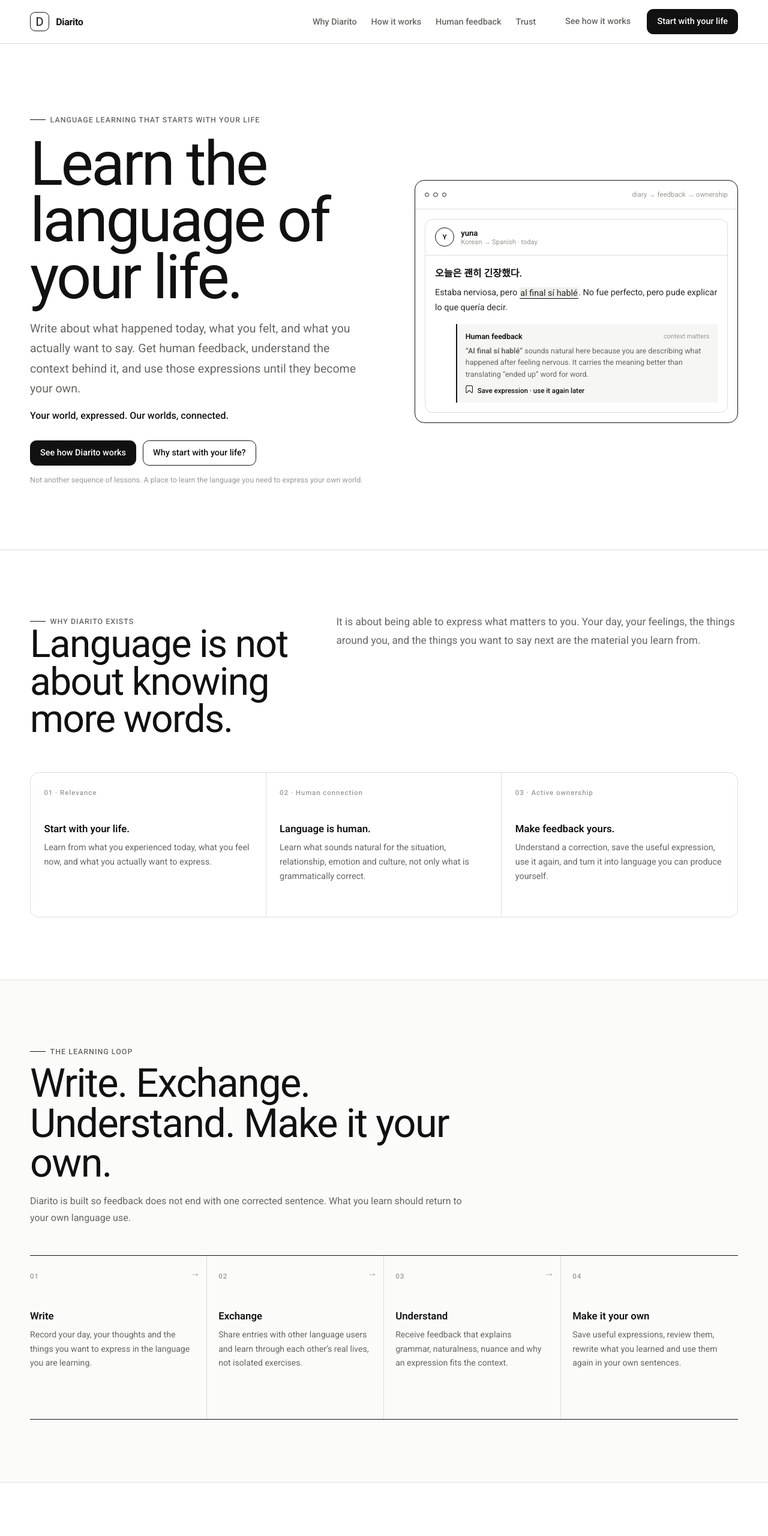
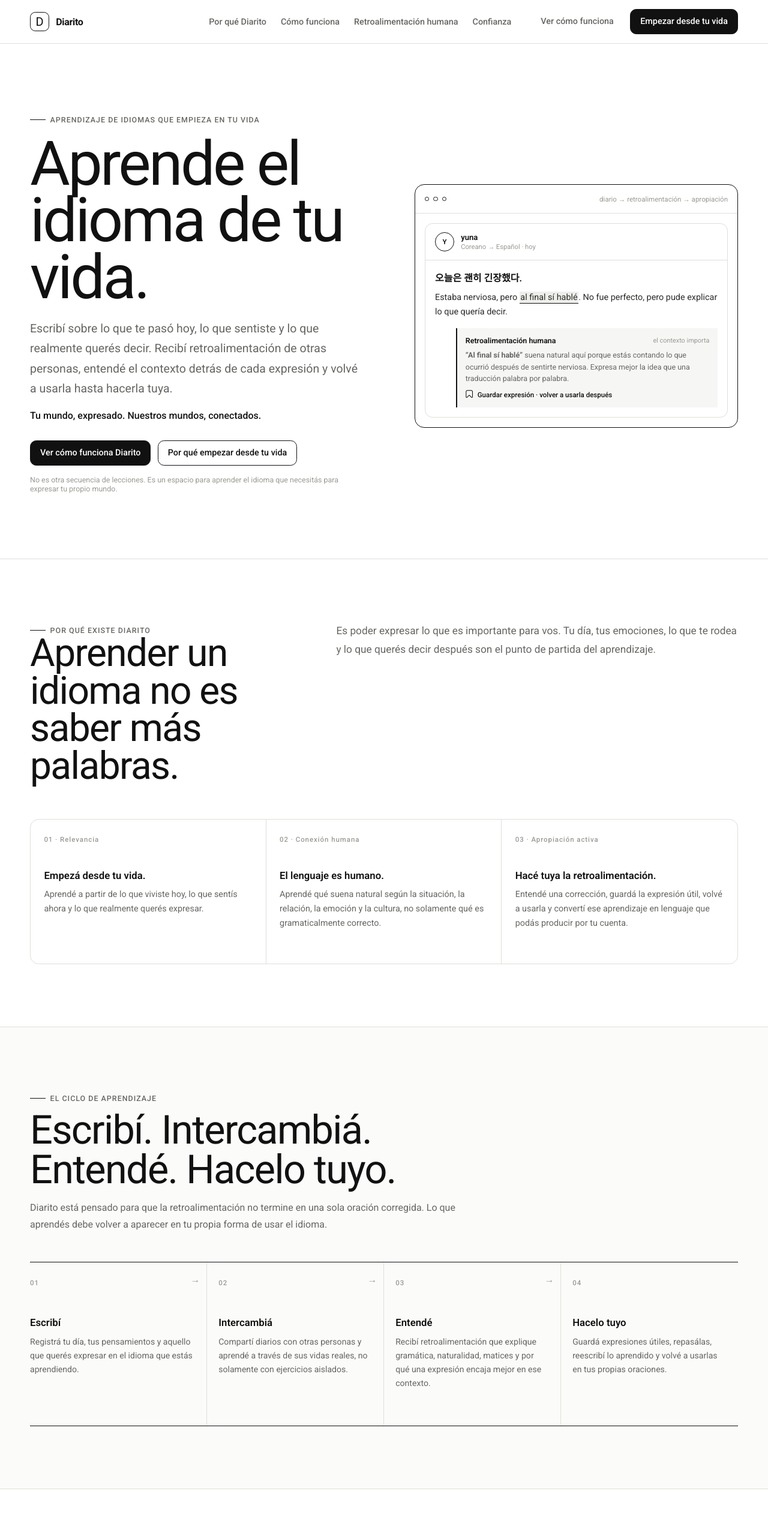
Before and after one commit to nickramen/diarito-ui, a plain HTML site: page index.html in a window 1280 px wide. Shown: the top 2560 px of the page at 60% size. Drawn offline with nearby package versions, Linux system fonts and the light colour scheme; a web font is replaced by a local one.

Commit message:
site: translate Diarito landing page to Spanish

```diff
--- a/index.html
+++ b/index.html
@@ -1,45 +1,45 @@
 <!doctype html>
-<html lang="en">
+<html lang="es">
 <head>
   <meta charset="utf-8">
   <meta name="viewport" content="width=device-width, initial-scale=1">
-  <title>Diarito — Learn the language of your life.</title>
-  <meta name="description" content="Diarito helps you learn the language of your life through personal writing, human feedback and expressions you can make your own.">
+  <title>Diarito — Aprende el idioma de tu vida.</title>
+  <meta name="description" content="Diarito te ayuda a aprender el idioma de tu vida a través de escritura personal, retroalimentación humana y expresiones que podés hacer tuyas.">
   <link rel="preconnect" href="https://fonts.googleapis.com">
   <link rel="preconnect" href="https://fonts.gstatic.com" crossorigin>
   <link href="https://fonts.googleapis.com/css2?family=Englebert&family=Noto+Sans+KR:wght@400;500;600;700&family=Roboto:wght@400;500;600;700&display=swap" rel="stylesheet">
   <link rel="stylesheet" href="https://cdn-uicons.flaticon.com/3.0.0/uicons-regular-rounded/css/uicons-regular-rounded.css">
-  <link rel="stylesheet" href="assets/css/landing.css?v=2.13.0">
+  <link rel="stylesheet" href="assets/css/landing.css?v=2.13.1">
 </head>
 <body class="landing-page">
   <div class="landing-shell">
     <header class="landing-header">
       <div class="landing-header__inner landing-container">
-        <a class="landing-brand" href="#top" aria-label="Diarito home">
+        <a class="landing-brand" href="#top" aria-label="Inicio de Diarito">
           <span class="landing-brand__mark">D</span>
           <span>Diarito</span>
         </a>
 
-        <nav class="landing-nav" aria-label="Primary navigation">
-          <a href="#why">Why Diarito</a>
-          <a href="#how-it-works">How it works</a>
-          <a href="#feedback">Human feedback</a>
-          <a href="#trust">Trust</a>
+        <nav class="landing-nav" aria-label="Navegación principal">
+          <a href="#why">Por qué Diarito</a>
+          <a href="#how-it-works">Cómo funciona</a>
+          <a href="#feedback">Retroalimentación humana</a>
+          <a href="#trust">Confianza</a>
         </nav>
 
         <div class="landing-header__actions">
-          <a class="landing-button landing-button--ghost" href="#how-it-works">See how it works</a>
-          <a class="landing-button" href="#start">Start with your life</a>
+          <a class="landing-button landing-button--ghost" href="#how-it-works">Ver cómo funciona</a>
+          <a class="landing-button" href="#start">Empezar desde tu vida</a>
         </div>
 
         <details class="landing-mobile-nav">
-          <summary aria-label="Open navigation"><i class="fi fi-rr-menu-burger"></i></summary>
-          <nav class="landing-mobile-nav__panel" aria-label="Mobile navigation">
-            <a href="#why">Why Diarito</a>
-            <a href="#how-it-works">How it works</a>
-            <a href="#feedback">Human feedback</a>
-            <a href="#trust">Trust</a>
-            <a href="#start">Start with your life</a>
+          <summary aria-label="Abrir navegación"><i class="fi fi-rr-menu-burger"></i></summary>
+          <nav class="landing-mobile-nav__panel" aria-label="Navegación móvil">
+            <a href="#why">Por qué Diarito</a>
+            <a href="#how-it-works">Cómo funciona</a>
+            <a href="#feedback">Retroalimentación humana</a>
+            <a href="#trust">Confianza</a>
+            <a href="#start">Empezar desde tu vida</a>
           </nav>
         </details>
       </div>
@@ -49,23 +49,23 @@
       <section class="landing-hero">
         <div class="landing-container landing-hero__grid">
           <div class="landing-hero__copy">
-            <span class="landing-kicker">Language learning that starts with your life</span>
-            <h1>Learn the language of your life.</h1>
-            <p class="landing-hero__lead">Write about what happened today, what you felt, and what you actually want to say. Get human feedback, understand the context behind it, and use those expressions until they become your own.</p>
-            <p class="landing-hero__tagline">Your world, expressed. Our worlds, connected.</p>
+            <span class="landing-kicker">Aprendizaje de idiomas que empieza en tu vida</span>
+            <h1>Aprende el idioma de tu vida.</h1>
+            <p class="landing-hero__lead">Escribí sobre lo que te pasó hoy, lo que sentiste y lo que realmente querés decir. Recibí retroalimentación de otras personas, entendé el contexto detrás de cada expresión y volvé a usarla hasta hacerla tuya.</p>
+            <p class="landing-hero__tagline">Tu mundo, expresado. Nuestros mundos, conectados.</p>
             <div class="landing-hero__actions">
-              <a class="landing-button" href="#how-it-works">See how Diarito works</a>
-              <a class="landing-button landing-button--secondary" href="#why">Why start with your life?</a>
+              <a class="landing-button" href="#how-it-works">Ver cómo funciona Diarito</a>
+              <a class="landing-button landing-button--secondary" href="#why">Por qué empezar desde tu vida</a>
             </div>
-            <p class="landing-hero__note">Not another sequence of lessons. A place to learn the language you need to express your own world.</p>
+            <p class="landing-hero__note">No es otra secuencia de lecciones. Es un espacio para aprender el idioma que necesitás para expresar tu propio mundo.</p>
           </div>
 
-          <div class="landing-demo" aria-label="Diarito diary and feedback example">
+          <div class="landing-demo" aria-label="Ejemplo de diario y retroalimentación en Diarito">
             <div class="landing-demo__bar">
               <span class="landing-demo__dot"></span>
               <span class="landing-demo__dot"></span>
               <span class="landing-demo__dot"></span>
-              <span class="landing-demo__label">diary → feedback → ownership</span>
+              <span class="landing-demo__label">diario → retroalimentación → apropiación</span>
             </div>
             <div class="landing-demo__body">
               <article class="landing-entry">
@@ -73,7 +73,7 @@
                   <span class="landing-entry__avatar">Y</span>
                   <div class="landing-entry__identity">
                     <strong>yuna</strong>
-                    <span>Korean → Spanish · today</span>
+                    <span>Coreano → Español · hoy</span>
                   </div>
                 </header>
                 <div class="landing-entry__content">
@@ -81,11 +81,11 @@
                   <p>Estaba nerviosa, pero <span class="landing-highlight">al final sí hablé</span>. No fue perfecto, pero pude explicar lo que quería decir.</p>
                   <div class="landing-feedback">
                     <div class="landing-feedback__top">
-                      <strong>Human feedback</strong>
-                      <span>context matters</span>
+                      <strong>Retroalimentación humana</strong>
+                      <span>el contexto importa</span>
                     </div>
-                    <p><strong>“Al final sí hablé”</strong> sounds natural here because you are describing what happened after feeling nervous. It carries the meaning better than translating “ended up” word for word.</p>
-                    <div class="landing-feedback__save"><i class="fi fi-rr-bookmark"></i> Save expression · use it again later</div>
+                    <p><strong>“Al final sí hablé”</strong> suena natural aquí porque estás contando lo que ocurrió después de sentirte nerviosa. Expresa mejor la idea que una traducción palabra por palabra.</p>
+                    <div class="landing-feedback__save"><i class="fi fi-rr-bookmark"></i> Guardar expresión · volver a usarla después</div>
                   </div>
                 </div>
               </article>
@@ -98,29 +98,29 @@
         <div class="landing-container">
           <div class="landing-statement">
             <div>
-              <span class="landing-kicker">Why Diarito exists</span>
-              <h2>Language is not about knowing more words.</h2>
+              <span class="landing-kicker">Por qué existe Diarito</span>
+              <h2>Aprender un idioma no es saber más palabras.</h2>
             </div>
             <div class="landing-statement__copy">
-              <p>It is about being able to express what matters to you. Your day, your feelings, the things around you, and the things you want to say next are the material you learn from.</p>
+              <p>Es poder expresar lo que es importante para vos. Tu día, tus emociones, lo que te rodea y lo que querés decir después son el punto de partida del aprendizaje.</p>
             </div>
           </div>
 
-          <div class="landing-principles" aria-label="Diarito learning principles">
+          <div class="landing-principles" aria-label="Principios de aprendizaje de Diarito">
             <article class="landing-principle">
-              <span class="landing-principle__number">01 · Relevance</span>
-              <h3>Start with your life.</h3>
-              <p>Learn from what you experienced today, what you feel now, and what you actually want to express.</p>
+              <span class="landing-principle__number">01 · Relevancia</span>
+              <h3>Empezá desde tu vida.</h3>
+              <p>Aprendé a partir de lo que viviste hoy, lo que sentís ahora y lo que realmente querés expresar.</p>
             </article>
             <article class="landing-principle">
-              <span class="landing-principle__number">02 · Human connection</span>
-              <h3>Language is human.</h3>
-              <p>Learn what sounds natural for the situation, relationship, emotion and culture, not only what is grammatically correct.</p>
+              <span class="landing-principle__number">02 · Conexión humana</span>
+              <h3>El lenguaje es humano.</h3>
+              <p>Aprendé qué suena natural según la situación, la relación, la emoción y la cultura, no solamente qué es gramaticalmente correcto.</p>
             </article>
             <article class="landing-principle">
-              <span class="landing-principle__number">03 · Active ownership</span>
-              <h3>Make feedback yours.</h3>
-              <p>Understand a correction, save the useful expression, use it again, and turn it into language you can produce yourself.</p>
+              <span class="landing-principle__number">03 · Apropiación activa</span>
+              <h3>Hacé tuya la retroalimentación.</h3>
+              <p>Entendé una corrección, guardá la expresión útil, volvé a usarla y convertí ese aprendizaje en lenguaje que podás producir por tu cuenta.</p>
             </article>
           </div>
         </div>
@@ -129,34 +129,34 @@
       <section class="landing-section landing-section--soft" id="how-it-works">
         <div class="landing-container">
           <div class="landing-section-head">
-            <span class="landing-kicker">The learning loop</span>
-            <h2>Write. Exchange. Understand. Make it your own.</h2>
-            <p>Diarito is built so feedback does not end with one corrected sentence. What you learn should return to your own language use.</p>
+            <span class="landing-kicker">El ciclo de aprendizaje</span>
+            <h2>Escribí. Intercambiá. Entendé. Hacelo tuyo.</h2>
+            <p>Diarito está pensado para que la retroalimentación no termine en una sola oración corregida. Lo que aprendés debe volver a aparecer en tu propia forma de usar el idioma.</p>
           </div>
 
           <div class="landing-loop">
             <article class="landing-loop__step">
               <span class="landing-loop__index">01</span>
               <span class="landing-loop__arrow">→</span>
-              <h3>Write</h3>
-              <p>Record your day, your thoughts and the things you want to express in the language you are learning.</p>
+              <h3>Escribí</h3>
+              <p>Registrá tu día, tus pensamientos y aquello que querés expresar en el idioma que estás aprendiendo.</p>
             </article>
             <article class="landing-loop__step">
               <span class="landing-loop__index">02</span>
               <span class="landing-loop__arrow">→</span>
-              <h3>Exchange</h3>
-              <p>Share entries with other language users and learn through each other’s real lives, not isolated exercises.</p>
+              <h3>Intercambiá</h3>
+              <p>Compartí diarios con otras personas y aprendé a través de sus vidas reales, no solamente con ejercicios aislados.</p>
             </article>
             <article class="landing-loop__step">
               <span class="landing-loop__index">03</span>
               <span class="landing-loop__arrow">→</span>
-              <h3>Understand</h3>
-              <p>Receive feedback that explains grammar, naturalness, nuance and why an expression fits the context.</p>
+              <h3>Entendé</h3>
+              <p>Recibí retroalimentación que explique gramática, naturalidad, matices y por qué una expresión encaja mejor en ese contexto.</p>
             </article>
             <article class="landing-loop__step">
               <span class="landing-loop__index">04</span>
-              <h3>Make it your own</h3>
-              <p>Save useful expressions, review them, rewrite what you learned and use them again in your own sentences.</p>
+              <h3>Hacelo tuyo</h3>
+              <p>Guardá expresiones útiles, repasálas, reescribí lo aprendido y volvé a usarlas en tus propias oraciones.</p>
             </article>
           </div>
         </div>
@@ -165,16 +165,16 @@
       <section class="landing-section" id="feedback">
         <div class="landing-container landing-human">
           <div class="landing-human__copy">
-            <span class="landing-kicker">Human feedback at the center</span>
-            <h2>Not just correct. Natural for the situation.</h2>
-            <p>Language changes with emotion, relationships, context and culture. Diarito makes human feedback part of the core experience so you can understand why one expression works better than another.</p>
-            <div class="landing-human__note">People are not correction tools. The exchange should be meaningful for both sides: understanding another person’s world while sharing your own language and culture.</div>
+            <span class="landing-kicker">Retroalimentación humana en el centro</span>
+            <h2>No solo correcto. Natural para la situación.</h2>
+            <p>El lenguaje cambia con las emociones, las relaciones, el contexto y la cultura. Diarito hace de la retroalimentación humana una parte central de la experiencia para que puedas entender por qué una expresión funciona mejor que otra.</p>
+            <div class="landing-human__note">Las personas no son herramientas de corrección. El intercambio debe ser significativo para ambos lados: entender el mundo de otra persona mientras compartís tu propio idioma y cultura.</div>
           </div>
 
           <div class="landing-correction">
             <div class="landing-correction__header">
-              <strong>Correction on selected text</strong>
-              <span>@mari · Spanish</span>
+              <strong>Corrección sobre un fragmento seleccionado</strong>
+              <span>@mari · Español</span>
             </div>
             <div class="landing-correction__body">
               <div class="landing-correction__row">
@@ -182,10 +182,10 @@
                 <p>Al final yo fui de todos modos.</p>
               </div>
               <div class="landing-correction__row">
-                <span>Suggestion</span>
+                <span>Sugerencia</span>
                 <p>Al final sí fui.</p>
               </div>
-              <div class="landing-correction__explain">Both can be understood, but <strong>“al final sí fui”</strong> is a more natural way to express that you went despite earlier uncertainty or hesitation.</div>
+              <div class="landing-correction__explain">Ambas expresiones se entienden, pero <strong>“al final sí fui”</strong> es una forma más natural de expresar que fuiste a pesar de la duda o la indecisión anterior.</div>
             </div>
           </div>
         </div>
@@ -194,21 +194,21 @@
       <section class="landing-section landing-section--soft" id="trust">
         <div class="landing-container landing-trust">
           <div>
-            <span class="landing-kicker">Connection goes both ways</span>
-            <h2>Build trust before scale.</h2>
+            <span class="landing-kicker">La conexión funciona en ambos sentidos</span>
+            <h2>Construir confianza antes de escalar.</h2>
           </div>
           <div class="landing-trust__list">
             <article class="landing-trust__item">
               <span>01</span>
-              <div><strong>Mutual exchange</strong><p>Giving feedback and receiving feedback should both feel useful, respectful and human.</p></div>
+              <div><strong>Intercambio mutuo</strong><p>Dar y recibir retroalimentación debe sentirse útil, respetuoso y humano para ambos lados.</p></div>
             </article>
             <article class="landing-trust__item">
               <span>02</span>
-              <div><strong>Recognition for contribution</strong><p>Helpful people should be recognized for the quality of what they contribute, not just how much they post.</p></div>
+              <div><strong>Reconocimiento por contribuir</strong><p>Las personas que ayudan deben ser reconocidas por la calidad de lo que aportan, no solamente por cuánto publican.</p></div>
             </article>
             <article class="landing-trust__item">
               <span>03</span>
-              <div><strong>Privacy and control</strong><p>Your writing can be personal. Visibility, reporting and blocking should make it clear who can see and interact with your world.</p></div>
+              <div><strong>Privacidad y control</strong><p>Tu escritura puede ser personal. La visibilidad, los reportes y los bloqueos deben dejar claro quién puede ver e interactuar con tu mundo.</p></div>
             </article>
           </div>
         </div>
@@ -216,11 +216,11 @@
 
       <section class="landing-cta" id="start">
         <div class="landing-container landing-cta__inner">
-          <h2>Your world, expressed. Our worlds, connected.</h2>
-          <p>Start with one day, one feeling, or one sentence you actually want to say. Learn from there.</p>
+          <h2>Tu mundo, expresado. Nuestros mundos, conectados.</h2>
+          <p>Empezá con un día, una emoción o una oración que realmente querás decir. Aprendé desde ahí.</p>
           <div class="landing-cta__actions">
-            <a class="landing-button" href="#top">Start with your life</a>
-            <a class="landing-button landing-button--secondary" href="#how-it-works">See the learning loop</a>
+            <a class="landing-button" href="#top">Empezar desde tu vida</a>
+            <a class="landing-button landing-button--secondary" href="#how-it-works">Ver el ciclo de aprendizaje</a>
           </div>
         </div>
       </section>
@@ -228,11 +228,11 @@
 
     <footer class="landing-footer">
       <div class="landing-container landing-footer__inner">
-        <div class="landing-footer__copy">Diarito · Learn the language of your life.</div>
+        <div class="landing-footer__copy">Diarito · Aprende el idioma de tu vida.</div>
         <div class="landing-footer__links">
-          <a href="#why">Why Diarito</a>
-          <a href="#feedback">Human feedback</a>
-          <a href="ui-components.html">UI components</a>
+          <a href="#why">Por qué Diarito</a>
+          <a href="#feedback">Retroalimentación humana</a>
+          <a href="ui-components.html">Componentes UI</a>
         </div>
       </div>
     </footer>
```
